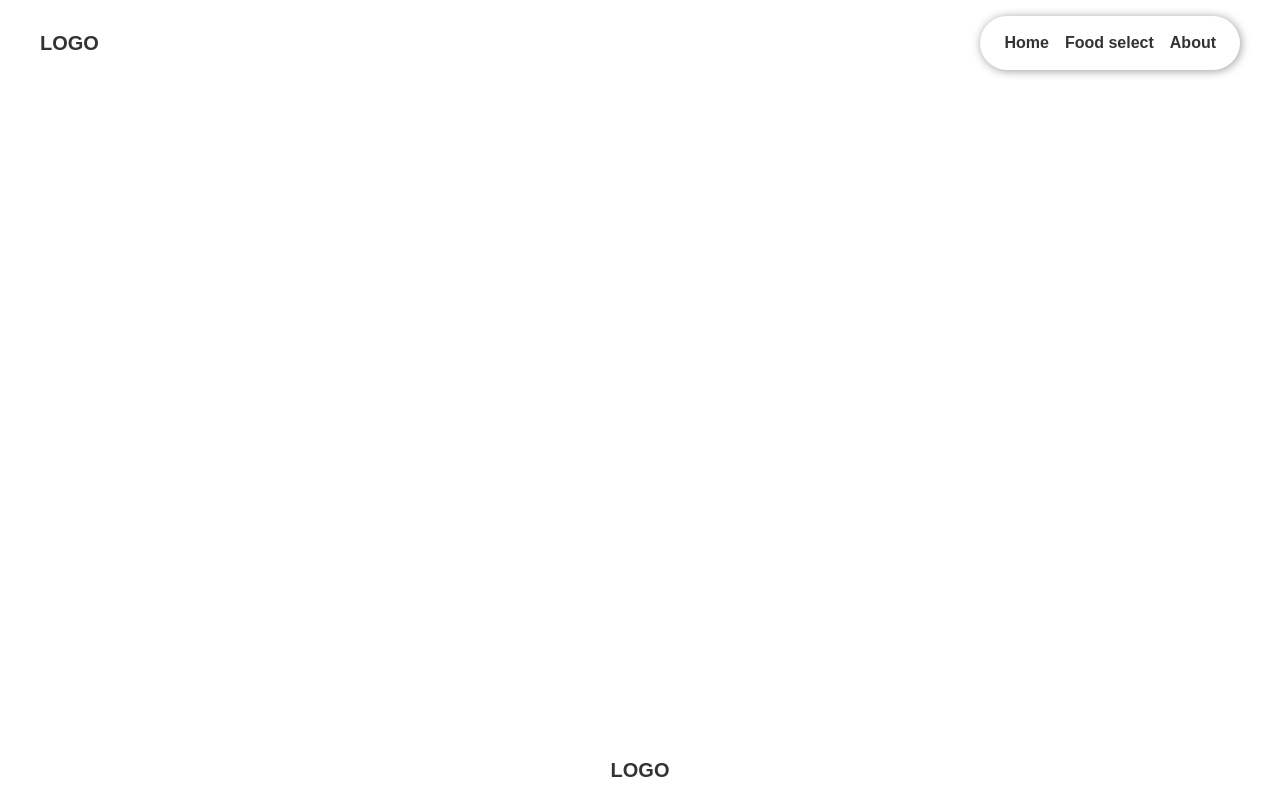
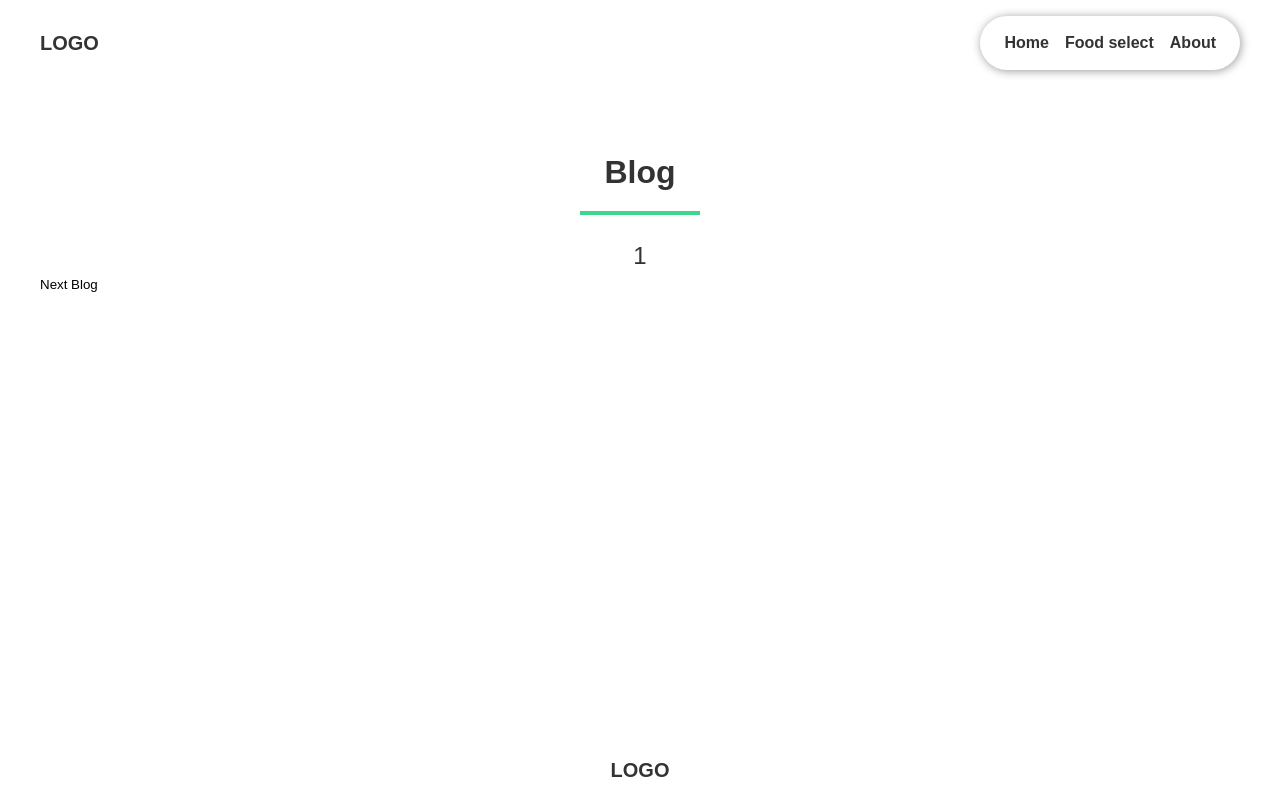
Before and after one commit to sogo-0910/vue-practice, a Vue app: page /blog/1 in a window 1280 px wide. Built offline with nearby package versions, Linux system fonts and the light colour scheme; the HTML template or start-up script is replaced by a standard one.

Commit message:
feat: useRoute/useRouter

```diff
--- a/src/layout/BaseLogo.vue
+++ b/src/layout/BaseLogo.vue
@@ -1,5 +1,5 @@
 <template>
-  <RouterLink to="/" class="logo">LOGO</RouterLink>
+  <RouterLink :to="{ name: 'home' }" class="logo">LOGO</RouterLink>
 </template>
 
 <style scoped>
--- a/src/layout/GlobalNavigation.vue
+++ b/src/layout/GlobalNavigation.vue
@@ -2,13 +2,13 @@
   <nav class="globalNavigation">
     <ul class="list">
       <li class="item">
-        <RouterLink class="link" to="/">Home</RouterLink>
+        <RouterLink class="link" :to="{ name: 'home' }">Home</RouterLink>
       </li>
       <li class="item">
-        <RouterLink class="link" to="/food-select">Food select</RouterLink>
+        <RouterLink class="link" :to="{ name: 'foodSelect' }">Food select</RouterLink>
       </li>
       <li class="item">
-        <RouterLink class="link" to="/about">About</RouterLink>
+        <RouterLink class="link" :to="{ name: 'about' }">About</RouterLink>
       </li>
     </ul>
   </nav>
--- a/src/main.ts
+++ b/src/main.ts
@@ -2,7 +2,7 @@ import './styles/main.scss'
 
 import { createApp } from 'vue'
 import App from './App.vue'
-import { router } from './router'
+import router from './router'
 
 const app = createApp(App)
 app.use(router)
--- a/src/router/index.ts
+++ b/src/router/index.ts
@@ -2,21 +2,32 @@ import { createRouter, createWebHistory } from 'vue-router'
 import HomeView from '@/views/HomeView.vue'
 import AboutView from '@/views/AboutView.vue'
 import FoodSelectView from '@/views/FoodSelectView.vue'
+import BlogView from '@/views/BlogView.vue'
 
-export const router = createRouter({
+const router = createRouter({
   history: createWebHistory(),
   routes: [
     {
       path: '/',
+      name: 'home',
       component: HomeView,
     },
     {
       path: '/about',
+      name: 'about',
       component: AboutView,
     },
     {
       path: '/food-select',
+      name: 'foodSelect',
       component: FoodSelectView,
+    },
+    {
+      path: '/blog/:id',
+      name: 'blog',
+      component: BlogView,
     },
   ],
 })
+
+export default router
--- /dev/null
+++ b/src/views/BlogView.vue
@@ -0,0 +1,30 @@
+<script setup lang="ts">
+  import { useRoute, useRouter } from 'vue-router'
+  import HeadingLevel1 from './../components/HeadingLevel1.vue'
+  import TextBase from '@/components/TextBase.vue'
+  import { onMounted, watch } from 'vue'
+
+  const route = useRoute()
+  const router = useRouter()
+  onMounted(() => {
+    console.log('onMounted')
+  })
+
+  watch(
+    () => route.params.id,
+    () => {
+      console.log('watch')
+    },
+  )
+</script>
+
+<template>
+  <HeadingLevel1>Blog</HeadingLevel1>
+  <TextBase>{{ route.params.id }}</TextBase>
+  <button
+    type="button"
+    @click="router.push({ name: 'blog', params: { id: Number(route.params.id) + 1 } })"
+  >
+    Next Blog
+  </button>
+</template>
--- a/src/views/HomeView.vue
+++ b/src/views/HomeView.vue
@@ -1,7 +1,12 @@
 <script setup lang="ts">
+  import { useRouter } from 'vue-router'
   import HeadingLevel1 from './../components/HeadingLevel1.vue'
+
+  const router = useRouter()
 </script>
 
 <template>
   <HeadingLevel1>Home</HeadingLevel1>
+
+  <button type="button" @click="router.push({ name: 'blog', params: { id: 3 } })">Button</button>
 </template>
```
